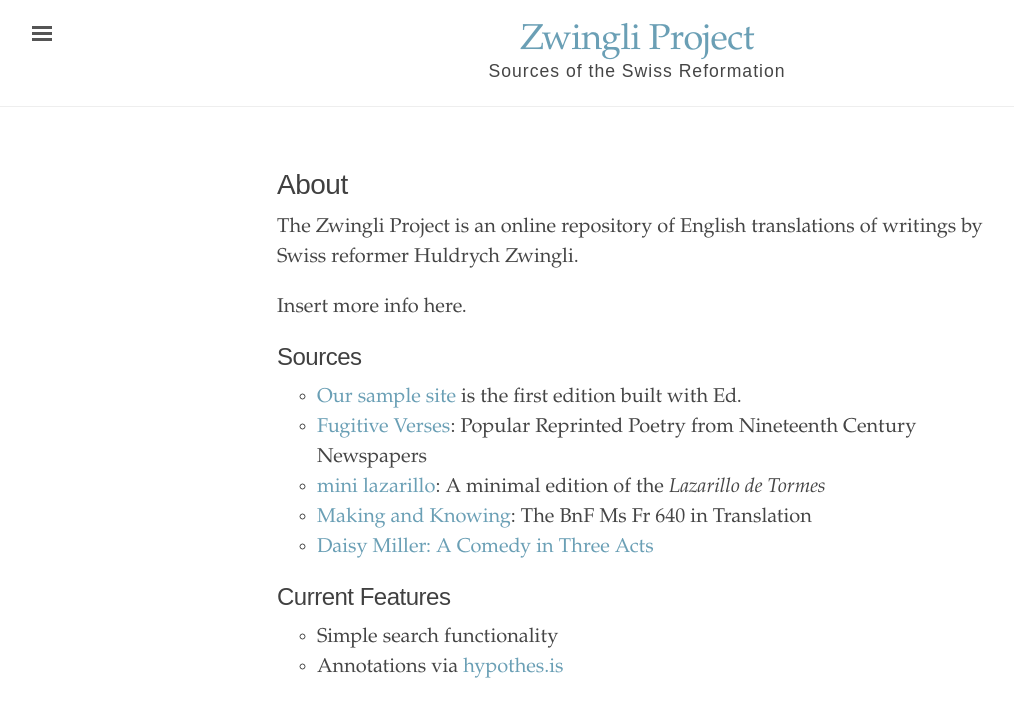
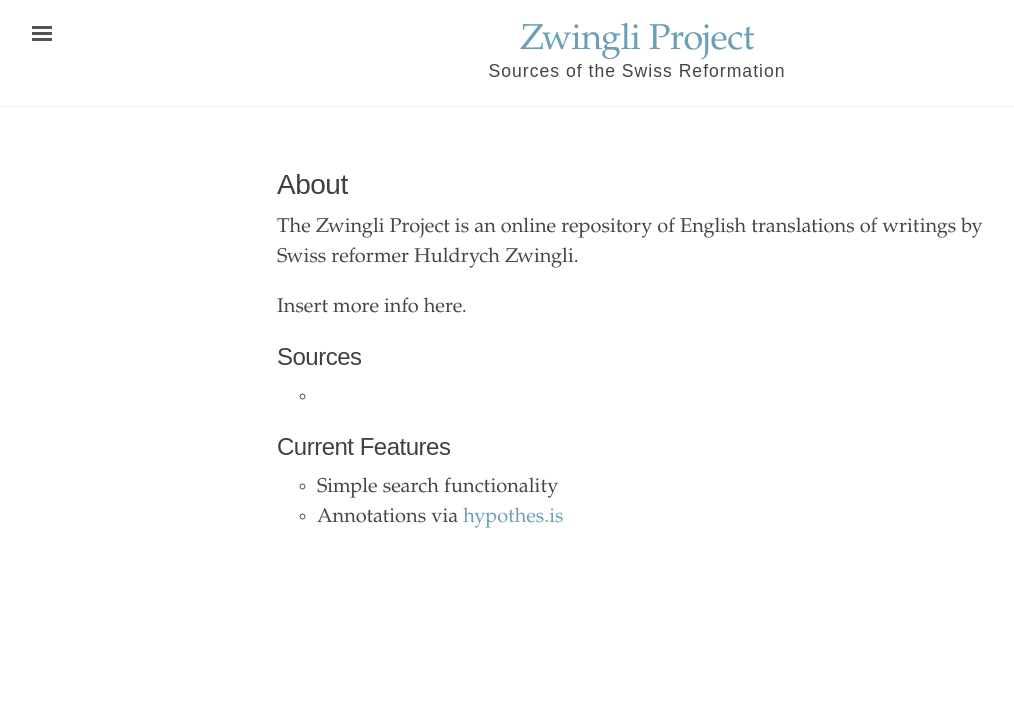
Before and after one commit to turicumzwingli/turicum, a Jekyll site: the page built from about.md, in a window 1280 px wide. Shown: the top 717 px of the page, without its empty margins (3-1017 px from the left). Built offline with Jekyll 4.4.1, drawn with Linux system fonts in a browser that asks for light colours.

Commit message:
Update about.md delete template sources

```diff
--- a/about.md
+++ b/about.md
@@ -10,11 +10,7 @@
 
 ## Sources
 
-- [Our sample site](http://minicomp.github.io/ed/) is the first edition built with Ed.
-- [Fugitive Verses](http://fugitiverses.viraltexts.org/): Popular Reprinted Poetry from Nineteenth Century Newspapers
-- [mini lazarillo](http://minilazarillo.github.io/): A minimal edition of the *Lazarillo de Tormes*
-- [Making and Knowing](https://cu-mkp.github.io/GR8975-edition/): The BnF Ms Fr 640 in Translation
-- [Daisy Miller: A Comedy in Three Acts](https://britaneeelizabeth.github.io/ed/texts/DaisyMillerPlay/)
+-
 
 
 ## Current Features
```
